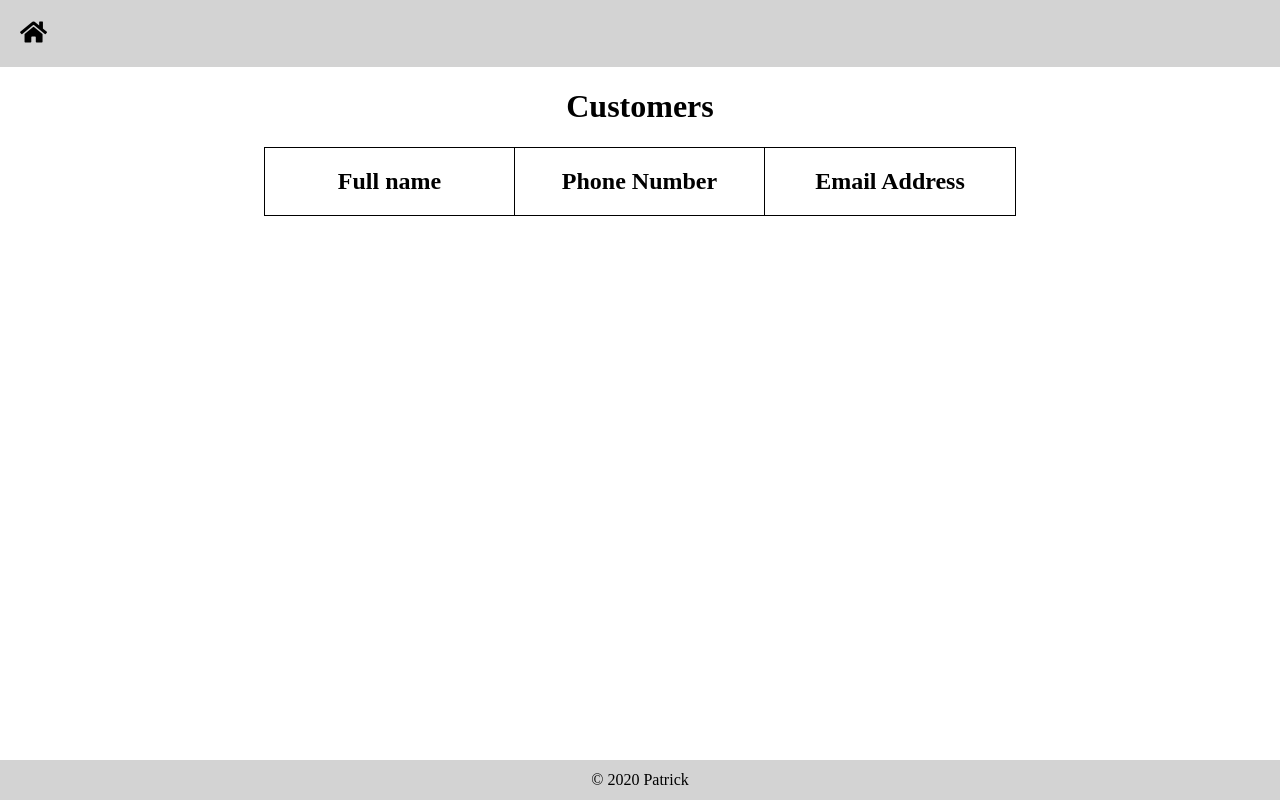
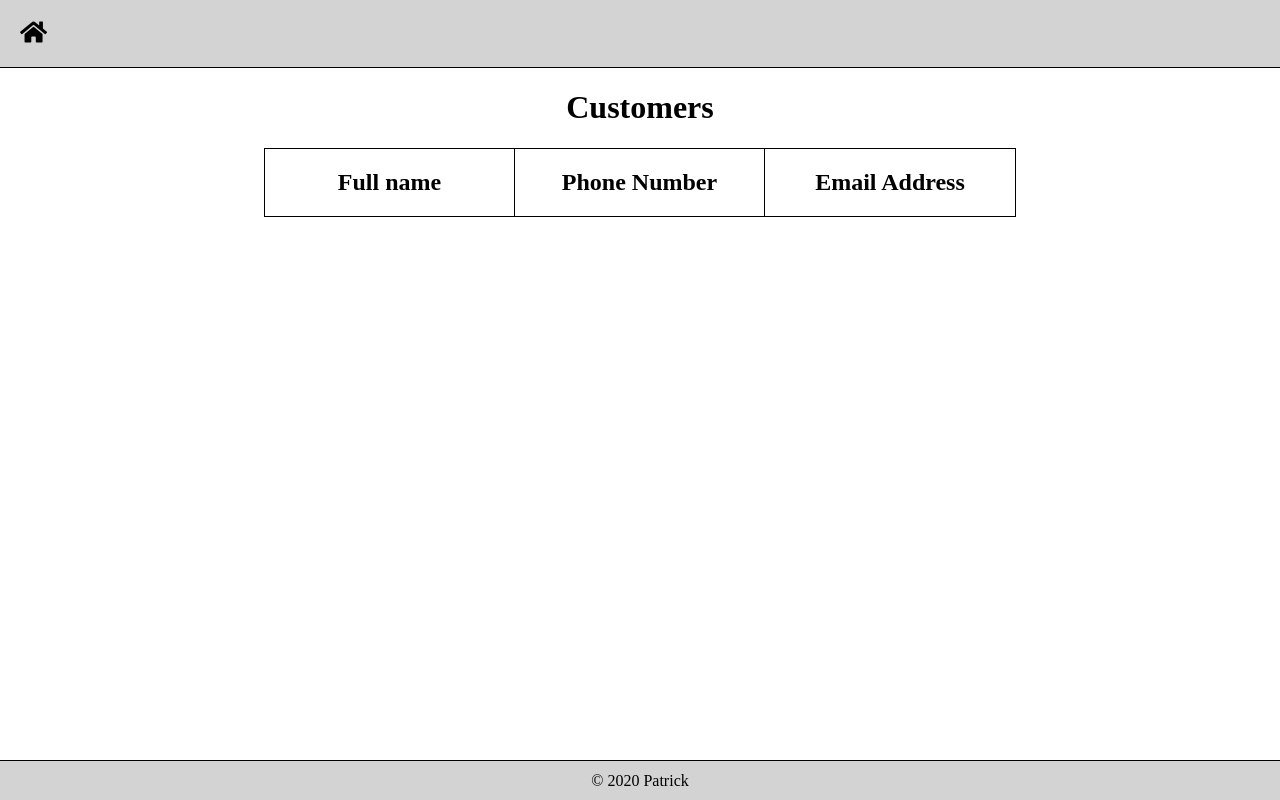
Before and after one commit to mayorbcode/cpnt200-a2, a PHP site: page / in a window 1280 px wide. Run offline with PHP 8.4, Linux system fonts and the light colour scheme; data that the repository does not hold is empty.

Commit message:
adding border size + color to nav+footer

```diff
--- a/assets/css/main.css
+++ b/assets/css/main.css
@@ -134,6 +134,8 @@ body {
   min-height: 5vh;
 
   background-color: lightgray;
+
+  border-bottom: 1px solid black;
 }
 
 .menu {
@@ -172,6 +174,7 @@ footer {
   align-items: center;
 
   background-color: lightgray;
+  border-top: 1px solid black;
 }
 
 /* Make responsive */
```
